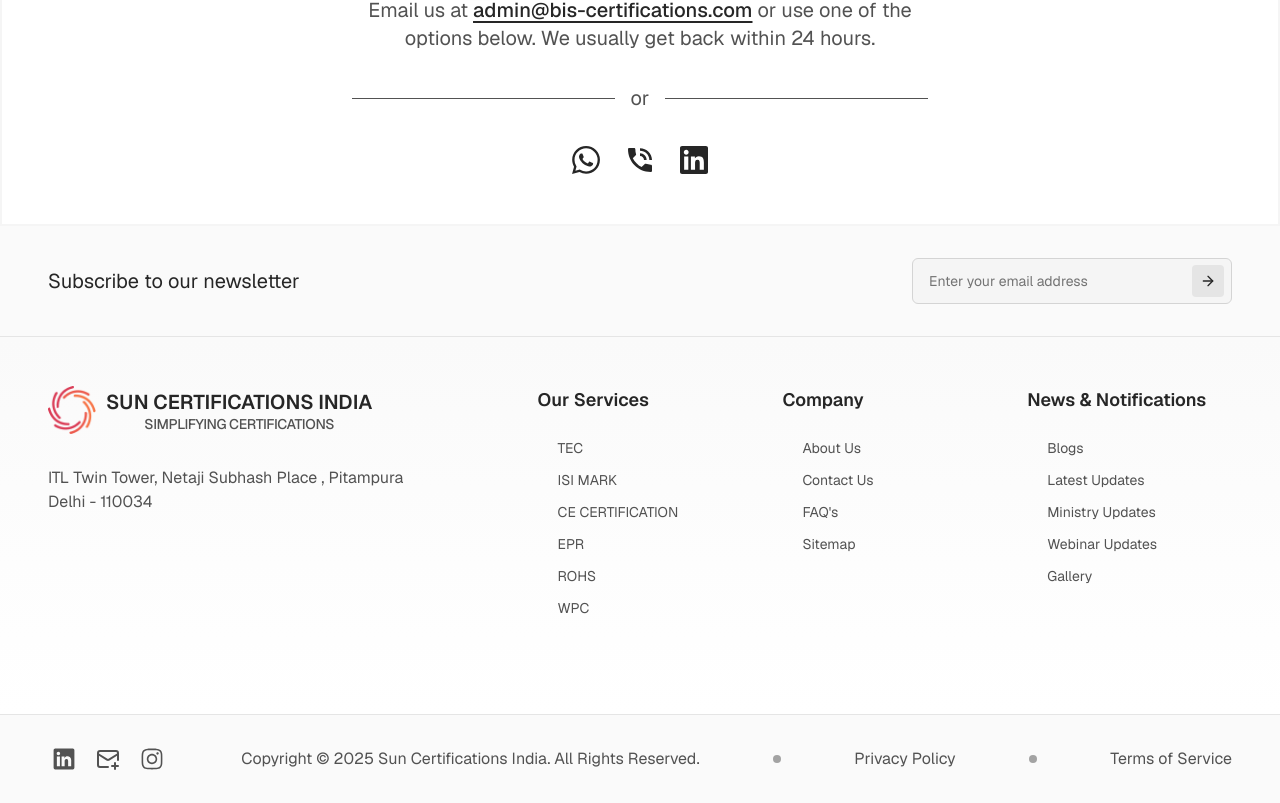
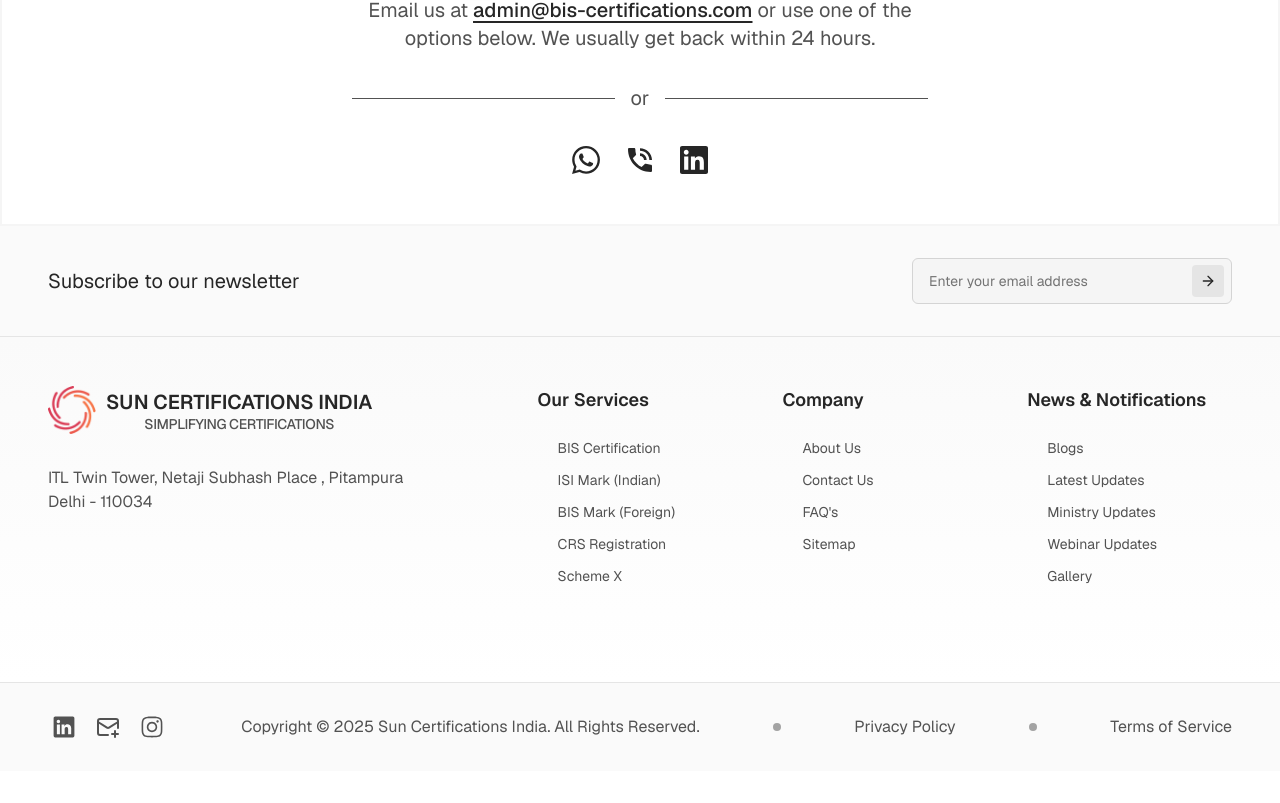
Before and after one commit to Mohd-Arzaid/sun-updated, a React (Vite) app in the folder frontend/: page /expert-bis-certification-panel-sun-certifications-india in a window 1280 px wide. Shown: the part 3088-3891 px from the top of the page. After the commit the page ends 3859 px from the top, so only its background shows below. Built offline with nearby package versions, Linux system fonts and the light colour scheme; a web font is replaced by a local one.

Commit message:
Update footer links for BIS certification; replace outdated links with new ones and improve naming for clarity.

```diff
--- a/frontend/src/components/common/footer/footer.jsx
+++ b/frontend/src/components/common/footer/footer.jsx
@@ -148,31 +148,30 @@
               <ul className="space-y-3">
                 {[
                   {
-                    name: "TEC",
-                    href: "/information-about-tec-certificate-mtcte",
+                    name: "BIS Certification",
+                    href: "/what-is-bis-certificate-indian-bis",
                   },
                   {
-                    name: "ISI MARK",
+                    name: "ISI Mark (Indian)",
                     href: "/a-guide-to-bis-certification-indian-bis",
                   },
-                  { name: "CE CERTIFICATION", href: "/ce-certification" },
                   {
-                    name: "EPR",
-                    href: "/a-guide-on-how-to-obtain-epr-certificate",
+                    name: "BIS Mark (Foreign)",
+                    href: "/a-guide-to-bis-certification-for-foreign-manufacturers-indian-bis",
                   },
                   {
-                    name: "ROHS",
-                    href: "/restriction-of-hazardous-substance-rohs-certificate",
+                    name: "CRS Registration",
+                    href: "/what-is-crs-bis-or-crs-registration",
                   },
                   {
-                    name: "WPC",
-                    href: "/information-about-wpc-certificate-eta-approval",
+                    name: "Scheme X",
+                    href: "/indian-bis-certification-under-scheme-x",
                   },
                 ].map((link) => (
                   <li key={link.name}>
                     <a
                       href={link.href}
-                      className="group flex items-center font-geist text-sm uppercase text-neutral-600 transition-colors hover:text-neutral-800"
+                      className="group flex items-center font-geist text-sm text-neutral-600 transition-colors hover:text-neutral-800"
                     >
                       <ChevronRight className="mr-2 h-3 w-3 opacity-0 transition-opacity group-hover:opacity-100" />
                       <span className="transition-transform group-hover:translate-x-1">
```
